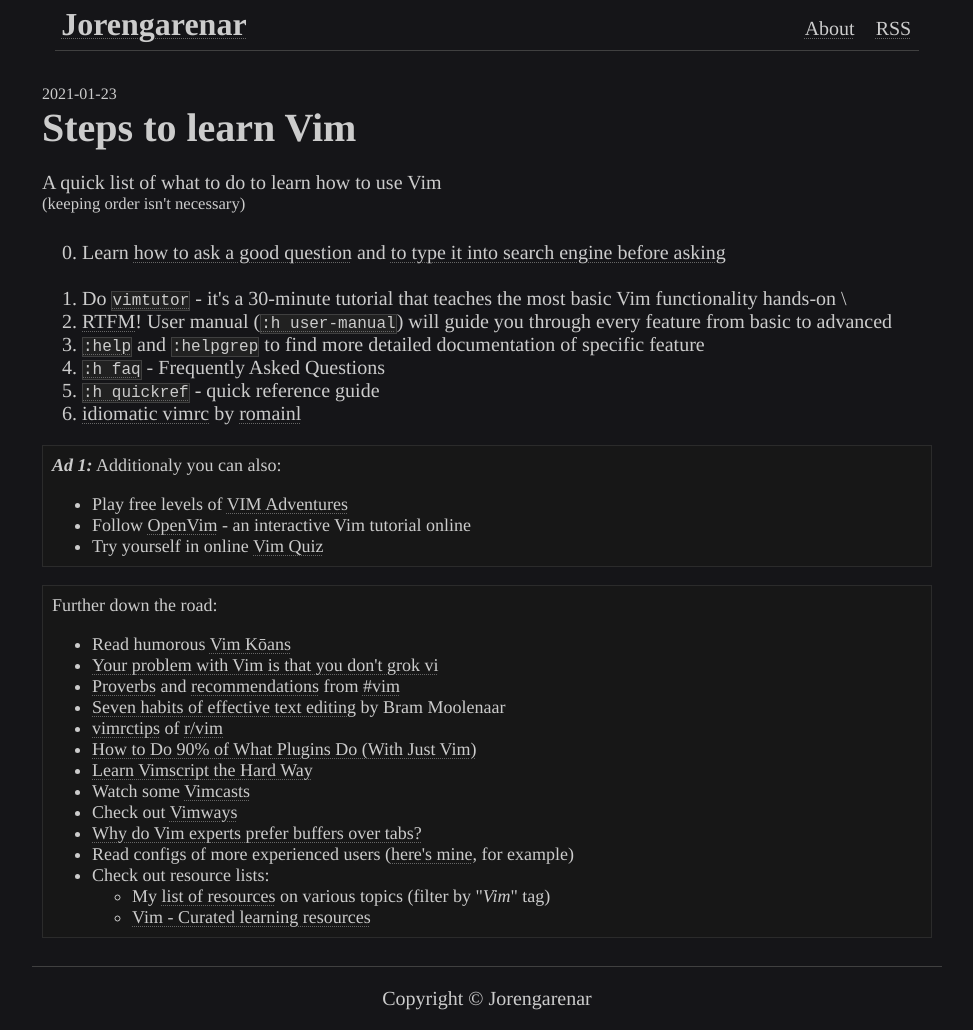
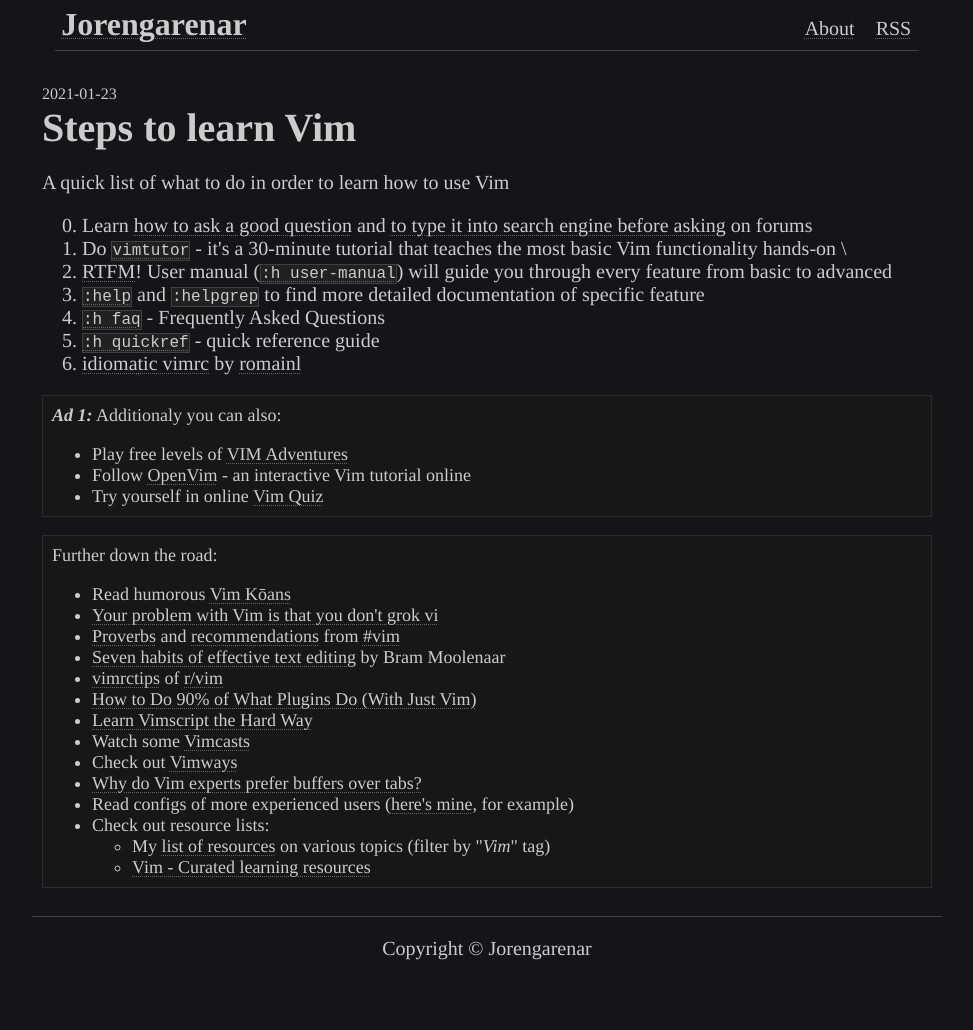
Before and after one commit to Jorenar/blog, a Jekyll site: the page built from _posts/2021-01-23-vim-learning-steps.md, in a window 1280 px wide. Shown: the whole page, without its empty margins (153-1126 px from the left). Built offline with Jekyll 4.4.1, drawn with Linux system fonts in a browser that asks for light colours; after the commit the page ends 980 px from its top, so only the background shows below that.

```diff
--- a/_posts/2021-01-23-vim-learning-steps.md
+++ b/_posts/2021-01-23-vim-learning-steps.md
@@ -5,12 +5,10 @@ redirect_from:
   - /tools/vim-learning-steps
 ---
 
-A quick list of what to do to learn how to use Vim
-<br><sup>(keeping order isn't necessary)</sup>
+A quick list of what to do in order to learn how to use Vim
 
 {:start="0"}
- 0. Learn [how to ask a good question](https://stackoverflow.com/help/how-to-ask) and [to type it into search engine before asking](https://ddg.gg/?q=vim+start+learning)
-<br><br>
+ 0. Learn [how to ask a good question](https://stackoverflow.com/help/how-to-ask) and [to type it into search engine before asking](https://ddg.gg/?q=vim+start+learning) on forums
  1. Do [`vimtutor`](https://vimhelp.org/usr_01.txt.html#vimtutor) - it's a 30-minute tutorial that teaches the most basic Vim functionality hands-on \
  2. [RTFM](https://en.wikipedia.org/wiki/RTFM)! User manual ([`:h user-manual`](https://vimhelp.org/usr_toc.txt.html)) will guide you through every feature from basic to advanced
  3. [`:help`](https://vimhelp.org/) and `:helpgrep` to find more detailed documentation of specific feature
```
